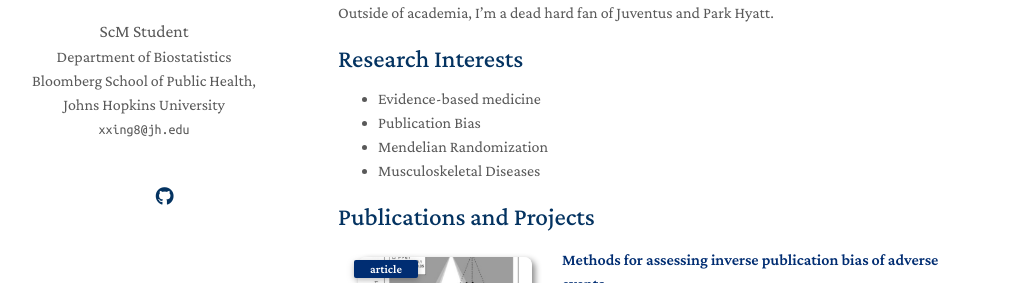
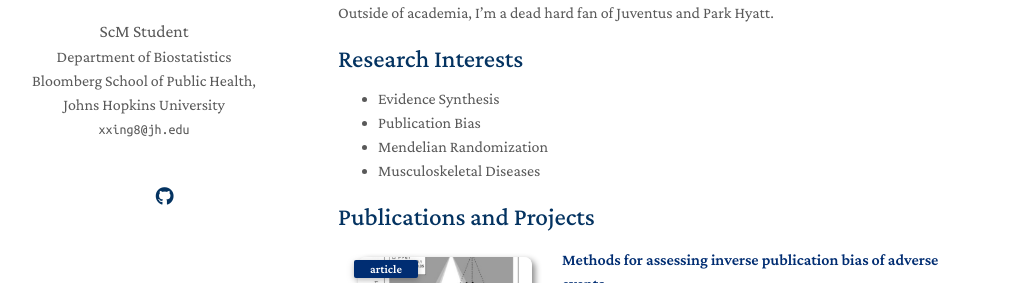
Before and after one commit to KevinXing3/kevinXing3.github.io, a Jekyll site: the page built from index.md, in a window 1280 px wide and 900 px high. Shown: the part 248-531 px from the top of the window, without its empty margins (132-1148 px from the left). Built offline with Jekyll 4.4.1, drawn with Linux system fonts in a browser that asks for light colours; nearby versions of some CDN libraries; a style sheet for code colours, icons or effects is not loaded; our own code applies the rules of GitHub Pages for plain Markdown files.

Commit message:
Update index.md

```diff
--- a/index.md
+++ b/index.md
@@ -9,7 +9,7 @@ I'm a ScM Student in Biostatistics at <a href="https://www.jhu.edu" style="color
 Outside of academia, I’m a dead hard fan of Juventus and Park Hyatt.
 
 ## Research Interests
-- Evidence-based medicine
+- Evidence Synthesis
 - Publication Bias
 - Mendelian Randomization
 - Musculoskeletal Diseases
```
